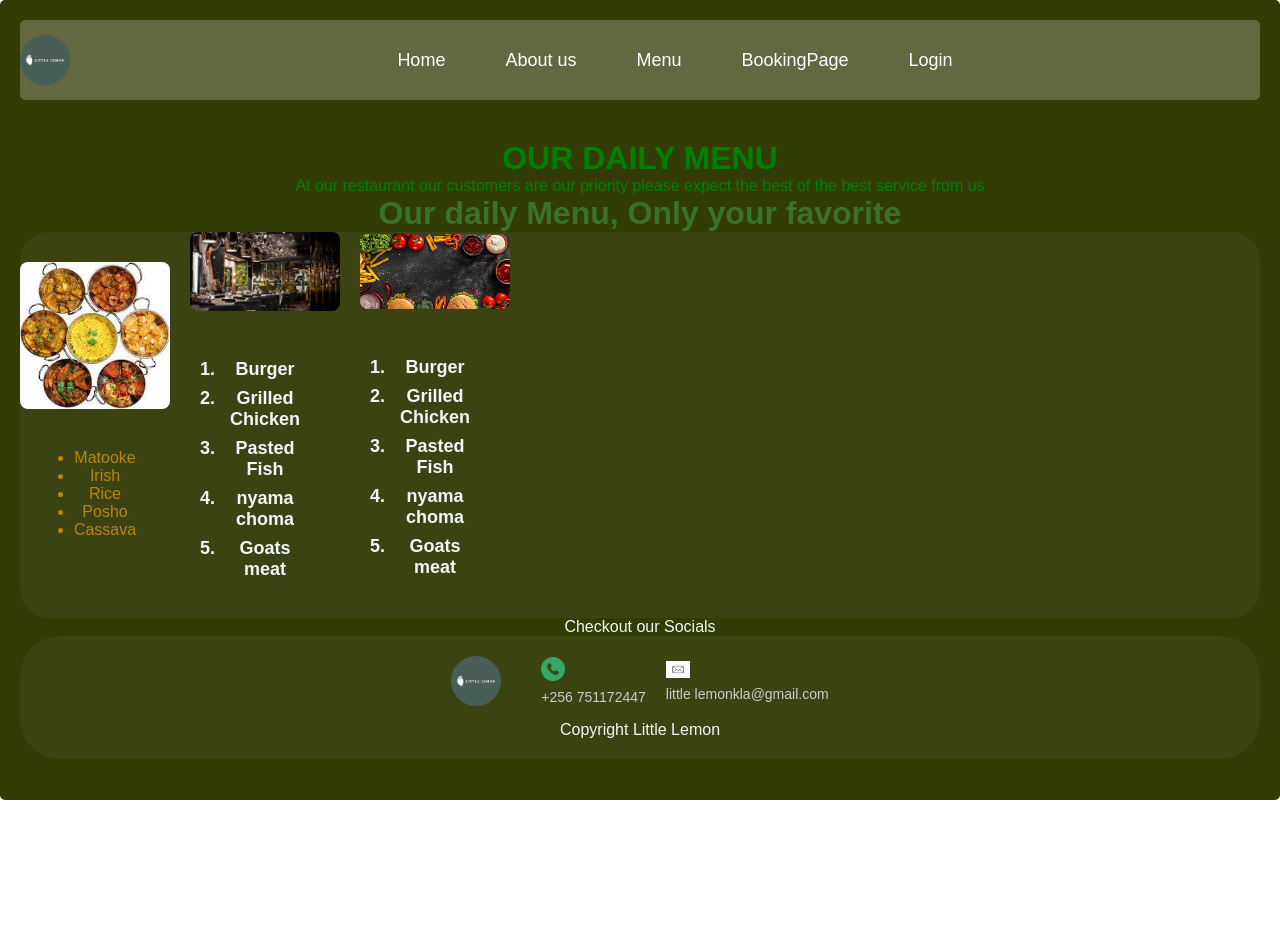
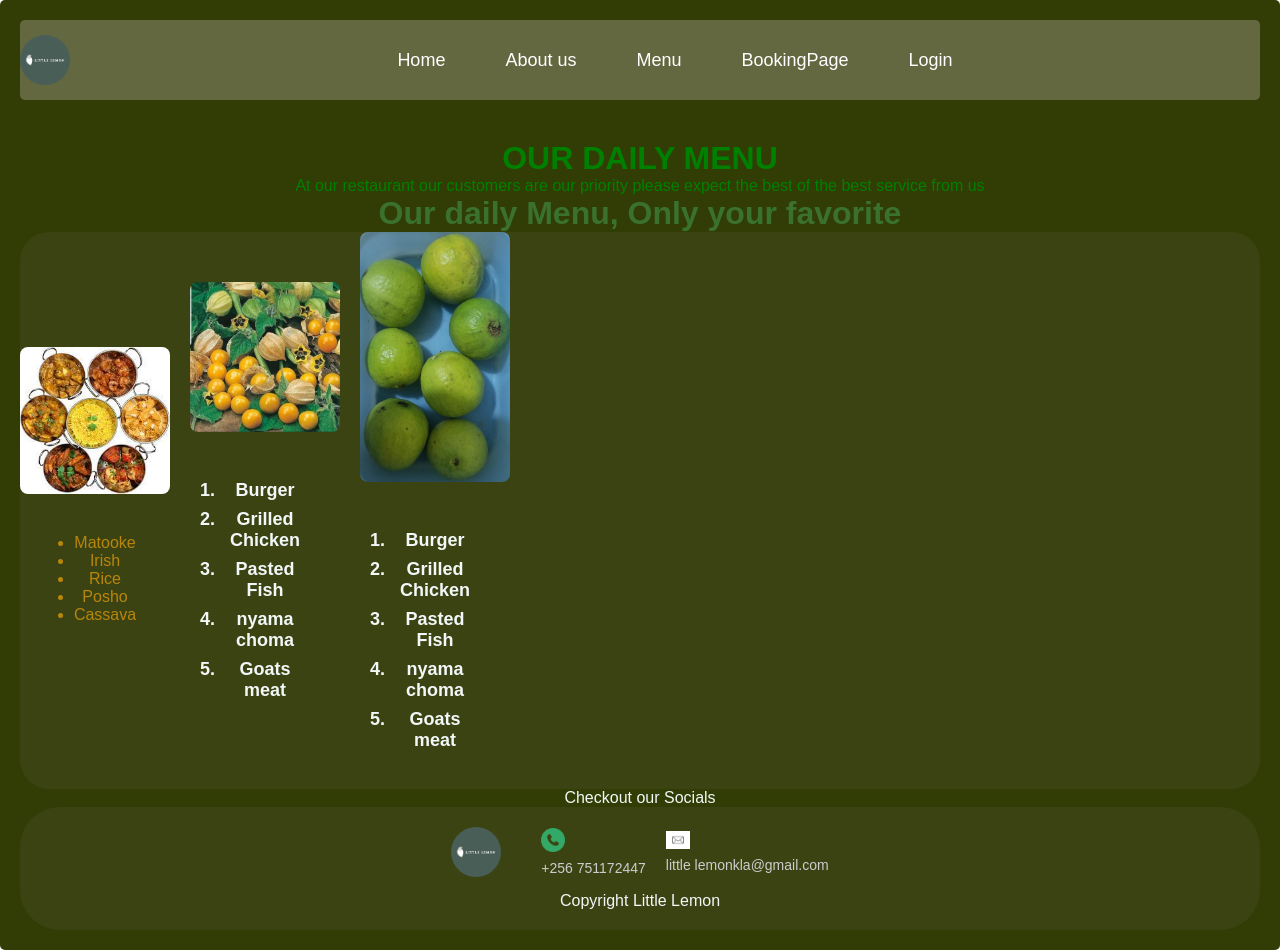
Before and after one commit to nawagirwacatherine/my-app, a React (Create React App) app: page /menu in a window 1280 px wide. Before the commit the page ends 800 px from the top, so only its background shows below. Built offline with nearby package versions, Linux system fonts and the light colour scheme.

Commit message:
Added designs in the login component

```diff
--- a/src/AboutUs.js
+++ b/src/AboutUs.js
@@ -1,7 +1,7 @@
 import "./style.css"
-import imagesMenu from './images/Menu.jpg';
-import imagesMenu1 from './images/Menu1.jpg';
-import imagesMenu2 from './images/Menu2.jpg';
+import imagesMenu from './images/menu.jpeg';
+import imagesMenu1 from './images/menu1.jpg';
+import imagesMenu2 from './images/menu2.jpg';
 import Footer from './Footer';
 
 function AboutPage () {
--- a/src/Menu.js
+++ b/src/Menu.js
@@ -2,8 +2,8 @@
 import './App.js';
 import './style.css';
 import imagesHighlight from './images/highlight.jpeg';
-import imagesHighlight1 from './images/highlight1.png';
-import imagesHighlight2 from './images/highlight2.jpg';
+import imagesDissert from './images/dissert.jpg';
+import imagesDissert1 from './images/dissert1.jpg';
 import Footer from './Footer';
 
 function Menu() {
@@ -21,7 +21,7 @@ function Menu() {
             </div>
 
 
-<div className="Testimonials">
+<div className="menu">
   <h1>Our daily Menu, Only your favorite</h1>
   <div className="testimonial-section">
     <section className="testimonial-item">
@@ -40,7 +40,7 @@ function Menu() {
     </section>
 
     <section className="testimonial-item">
-      <img src={imagesHighlight1} alt="Testimonial 2" className="image" />
+      <img src={imagesDissert} alt="Testimonial 2" className="image" />
       <article>
       <p>
       <ol className="ordered-menu">
@@ -56,7 +56,7 @@ function Menu() {
     </section>
 
     <section className="testimonial-item">
-      <img src={imagesHighlight2} alt="Testimonial 3" className="image" />
+      <img src={imagesDissert1} alt="Testimonial 3" className="image" />
       <article>
       <p>
       <ol className="ordered-menu">
--- a/src/style.css
+++ b/src/style.css
@@ -18,7 +18,7 @@
     border: 1px solid #ccc;
     border-radius: 10px;
     background-color: #f9f9f9;
-    background-image:linear-gradient(rgba(125, 132, 105, 0.2), #3c4313), url("images/image4.jpg");
+    /* background-image:linear-gradient(rgba(125, 132, 105, 0.2), #3c4313), url("images/image4.jpg"); */
     background-size: cover;
     background-position: center;
   }
@@ -32,9 +32,11 @@ label {
 
 input[type="date"],
 input[type="number"],
+input[type="password"],
+input[type="email"],
 select {
     padding: 8px;
-    border: 1px solid #ccc;
+    border: 1px solid #62b805;
     border-radius: 5px;
     width: 100%;
     box-sizing: border-box;
@@ -45,7 +47,7 @@ select {
 input[type="submit"] {
     padding: 10px;
     background-color: #4CAF50;
-    color: white;
+    color: rgb(84, 213, 24);
     border: none;
     border-radius: 5px;
     cursor: pointer;
@@ -279,3 +281,7 @@ article{
       gap: 15px;
   }
 }
+
+.menu{
+  text-align: center;
+}
```
